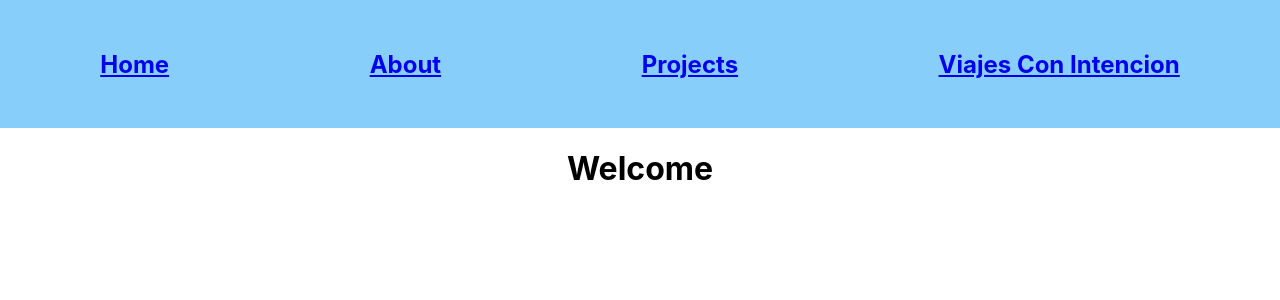
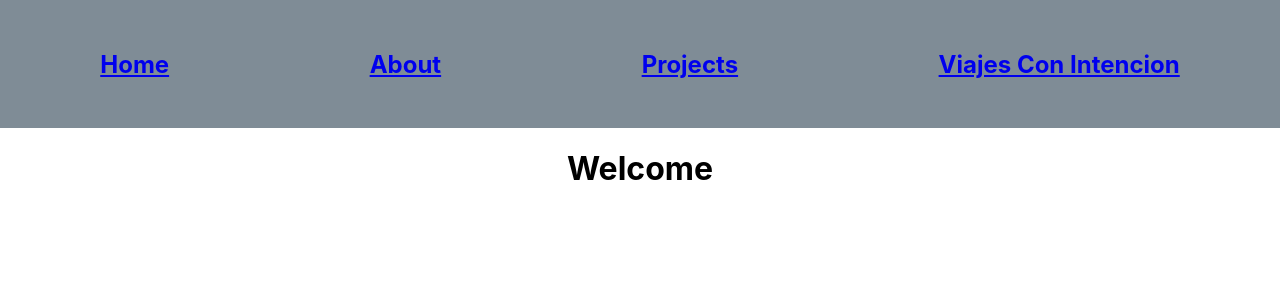
Before and after one commit to jlp21/ironlauncher-full-stack, a React (Create React App) app in the folder client/: page / in a window 1280 px wide. Shown: the top 300 px of the page. Built offline with nearby package versions, Linux system fonts and the light colour scheme.

Commit message:
small changes

```diff
--- a/client/src/components/Navbar/Navbar.css
+++ b/client/src/components/Navbar/Navbar.css
@@ -4,5 +4,5 @@
   justify-content: space-around;
   align-items: center;
   height: 8rem;
-  background-color: lightskyblue;
+  background-color: rgb(127, 140, 150);
 }
--- a/client/src/components/Navbar/Navbar.jsx
+++ b/client/src/components/Navbar/Navbar.jsx
@@ -21,7 +21,7 @@ class Navbar extends Component {
                     <h2>Projects</h2>
                 </Link>
 
-                <a target="_blank" rel="noreferrer" href="https://viajesconintencion.co">
+                <a target="_blank" rel="noreferrer" href="https://viajesconintencion.com">
                     <h2>Viajes Con Intencion</h2></a>
             </navbar>
         )
--- a/client/src/pages/About.jsx
+++ b/client/src/pages/About.jsx
@@ -23,9 +23,9 @@ function About() {
 
       <div>
 
-      <a target="_blank" href="https://github.com/jlp21">Github</a><br/><br/>
+      <a target="_blank" rel="noreferrer" href="https://github.com/jlp21">Github</a><br/><br/>
 
-      <a target="_blank" href="https://www.linkedin.com/in/josephlportelli/">LinkedIn</a><br/>
+      <a target="_blank" rel="noreferrer" href="https://www.linkedin.com/in/josephlportelli/">LinkedIn</a><br/>
 
       </div>
 
```
